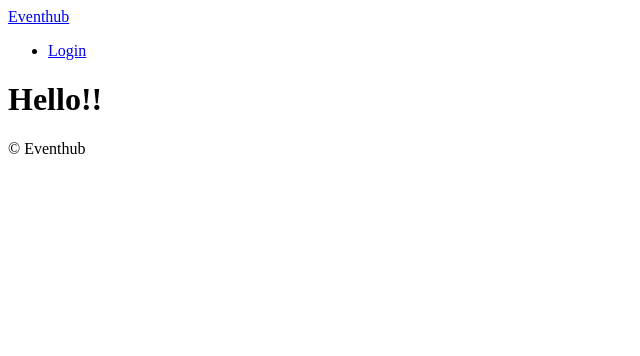
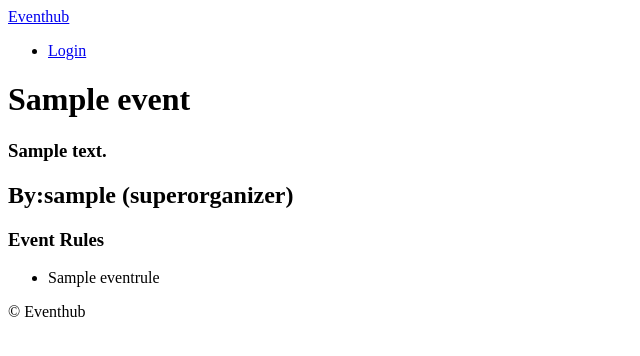
Before and after one commit to missionshrestha/Eventhub, a Django app: page /events/1 in a window 1280 px wide. Shown: the top 356 px of the page, without its empty margins (0-640 px from the left). Run offline with Django 3.2, Linux system fonts and the light colour scheme; tables that the repository leaves empty hold one stand-in row (values such as "Sample post").

Commit message:
Implement basic event_detail page

```diff
--- a/events/views.py
+++ b/events/views.py
@@ -16,7 +16,7 @@ def all_events(request):
 
 '''
 
-from django.shortcuts import render
+from django.shortcuts import render,redirect,reverse
 from django.views.generic import ListView
 
 from . import models
@@ -31,5 +31,8 @@ class EventView(ListView):
 
 
 def event_detail(request,pk):
-    print(pk)
-    return render(request,"events/event_detail.html")
+    try:
+        event = models.Event.objects.get(pk=pk)
+        return render(request,"events/event_detail.html",{"event":event})
+    except models.Event.DoesNotExist:
+        return redirect(reverse("core:event"))
--- a/templates/events/event_detail.html
+++ b/templates/events/event_detail.html
@@ -6,5 +6,21 @@
 
 
 {% block content %}
-<h1>Hello!!</h1>
+    <div>
+        <h1>{{event.name}}</h1>
+        <h3>{{event.description}}</h3>
+    </div>
+    <div>
+        <h2>By:{{event.organizer.username}}
+            {% if event.organizer.superorganizer %}
+                (superorganizer)
+            {% endif %}
+        </h2>
+        <h3>Event Rules</h3>
+        <ul>
+            {% for a in event.event_rule.all %}
+                <li>{{a}}</li>
+            {% endfor %}
+        </ul>
+    </div>
 {% endblock %}
```
